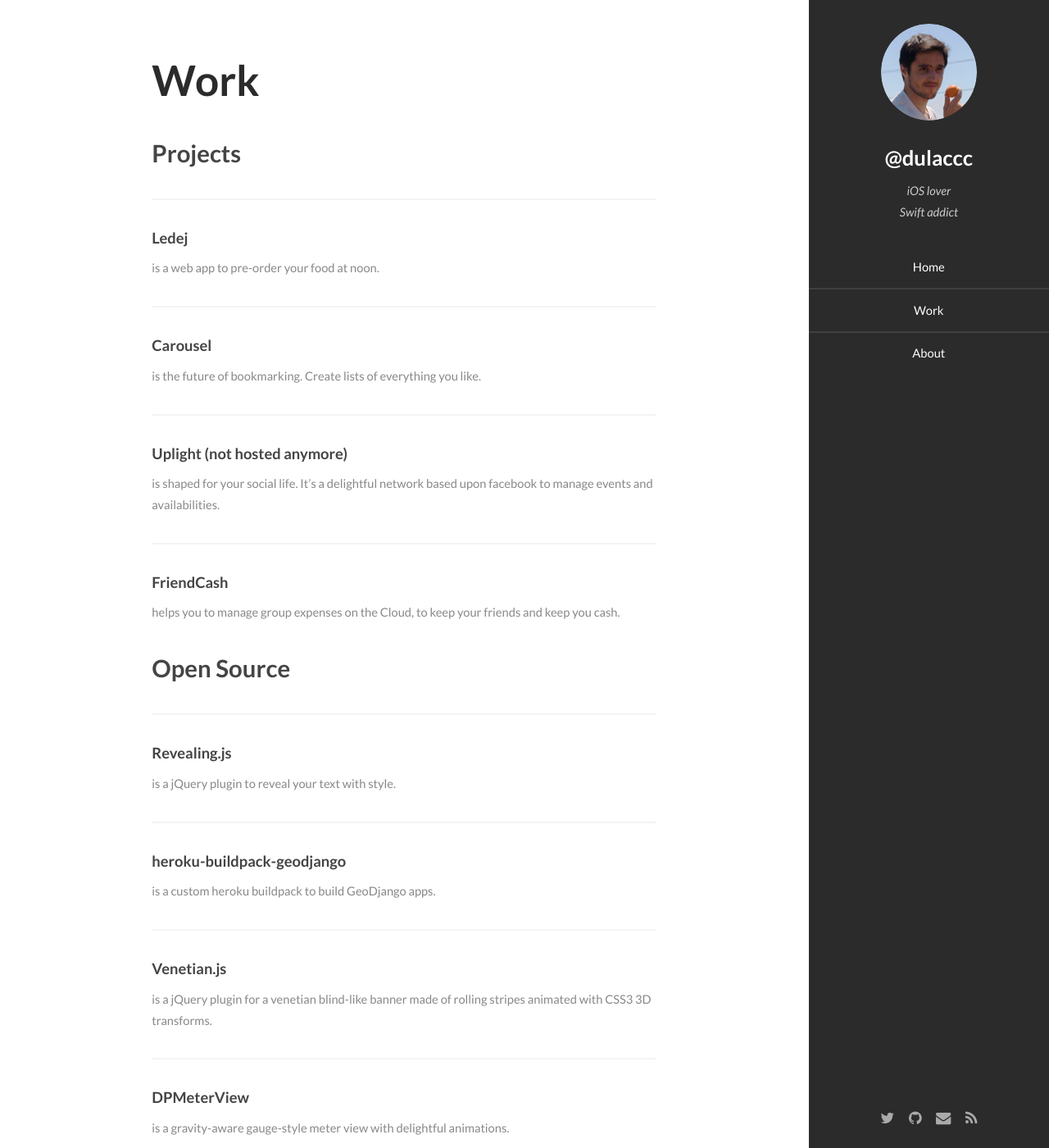
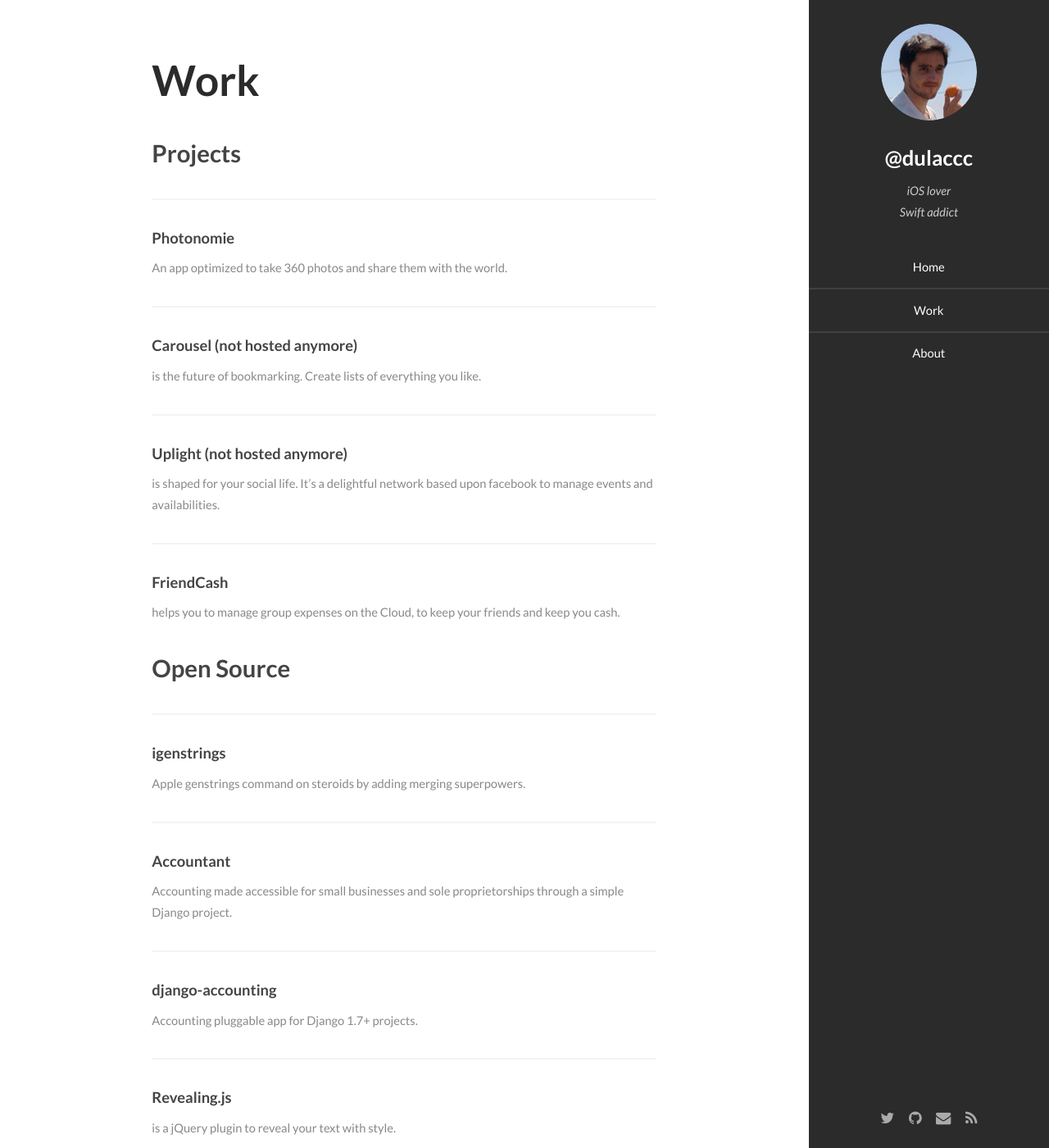
Before and after one commit to dulacp/dulacp.github.io, a Jekyll site: the page built from work/index.markdown, in a window 1280 px wide and 1400 px high. Shown: the whole window at 82% size. Built offline with Jekyll 4.4.1, drawn with Linux system fonts in a browser that asks for light colours; comment, search, counter and statistics services are not loaded; some of the changed text lies outside the part shown.

Commit message:
Update the work section

```diff
--- a/work/index.markdown
+++ b/work/index.markdown
@@ -10,12 +10,12 @@ weight: 5
 
 ---
 
-#### [Ledej](http://ledej.fr)
-is a web app to pre-order your food at noon.
+#### [Photonomie](https://photonomie.com)
+An app optimized to take 360 photos and share them with the world.
 
 ---
 
-#### [Carousel](http://getcarousel.com)
+#### **Carousel** (not hosted anymore)
 is the future of bookmarking. Create lists of everything you like.
 
 ---
@@ -30,6 +30,21 @@ helps you to manage group expenses on the Cloud, to keep your friends and keep y
 
 
 ## Open Source
+
+---
+
+#### [igenstrings](https://github.com/dulaccc/igenstrings)
+Apple genstrings command on steroids by adding merging superpowers.
+
+---
+
+#### [Accountant](https://github.com/dulaccc/Accountant)
+Accounting made accessible for small businesses and sole proprietorships through a simple Django project.
+
+---
+
+#### [django-accounting](https://github.com/dulaccc/django-accounting)
+Accounting pluggable app for Django 1.7+ projects.
 
 ---
 
@@ -58,10 +73,5 @@ is a tiny tiny javascript library to convert a currency ISO Code (like USD) into
 
 ---
 
-#### [PyGenStrings](https://github.com/dulaccc/pygenstrings)
-is a little utility project to help you with incremental localisation during iOS development.
-
----
-
 #### [Project Euler](https://github.com/dulaccc/project_euler)
 is my current solutions repository for the first one hundred Project Euler problems. Really nice to learn some tricks in Python.
```
